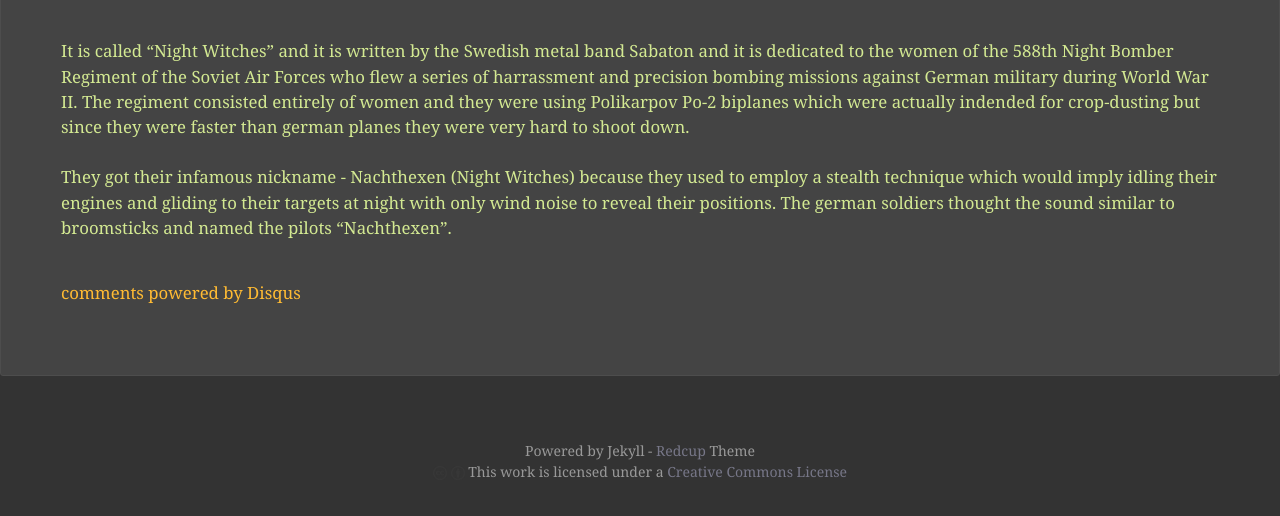
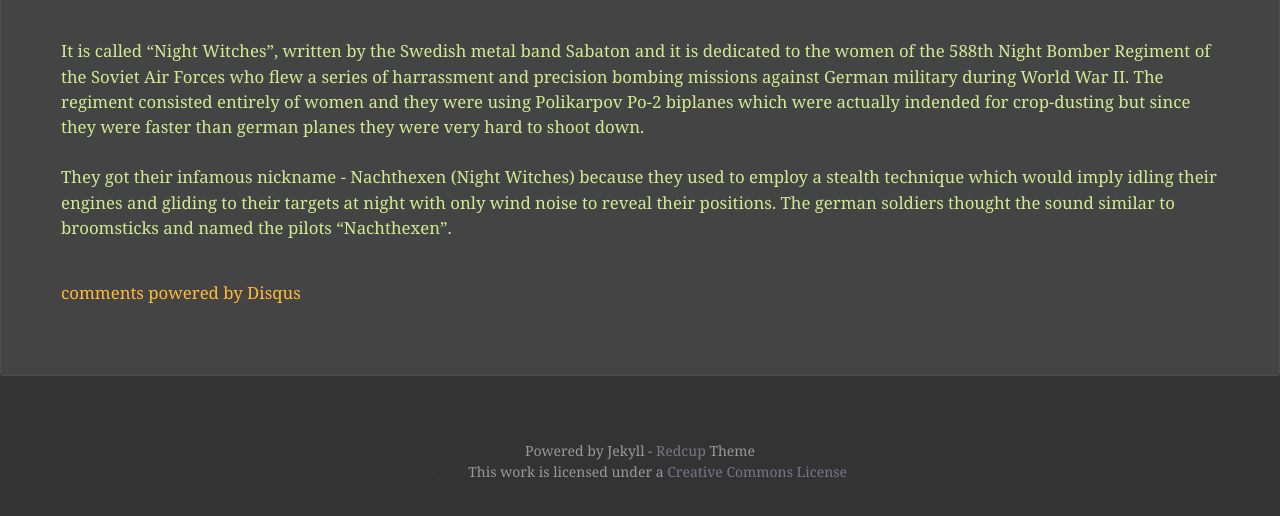
Before and after one commit to andr0idsensei/andr0idsensei.github.io, a Jekyll site: the page built from _posts/2016-03-08-opt-martie.md, in a window 1280 px wide and 900 px high, scrolled down 670 px, cut to the strip 240-796 px from the top of the window. Shown: the top 516 px of the strip. Built offline with Jekyll 4.4.1, drawn with Linux system fonts in a browser that asks for light colours; some web fonts are replaced; Markdown is read by kramdown in place of the engine named in the settings; comment, search, counter and statistics services are not loaded.

```diff
--- a/_config.yml
+++ b/_config.yml
@@ -5,7 +5,7 @@ port: 3000
 highlighter: pygments
 
 permalink: /:year/:month/:day/:title.html
-markdown: redcarpet
+markdown: kramdown
 
 google_analytics: UA-7443099-4
 
--- a/_posts/2016-03-08-opt-martie.md
+++ b/_posts/2016-03-08-opt-martie.md
@@ -17,7 +17,7 @@ This is a short dedication to all women on this special day. Thank you for being
 <iframe width="560" height="315" src="https://www.youtube.com/embed/s0ejv2Hs0wo" frameborder="0" allowfullscreen></iframe>
 <br/>
 
-It is called "Night Witches" and it is written by the Swedish metal band Sabaton and it is dedicated to the women of the 588th Night Bomber Regiment of the Soviet Air Forces who flew a series of harrassment and precision bombing missions against German military during World War II. The regiment consisted entirely of women and they were using Polikarpov Po-2 biplanes which were actually indended for crop-dusting but since they were faster than german planes they were very hard to shoot down.
+It is called "Night Witches", written by the Swedish metal band Sabaton and it is dedicated to the women of the 588th Night Bomber Regiment of the Soviet Air Forces who flew a series of harrassment and precision bombing missions against German military during World War II. The regiment consisted entirely of women and they were using Polikarpov Po-2 biplanes which were actually indended for crop-dusting but since they were faster than german planes they were very hard to shoot down.
 <br/><br/>
 
 They got their infamous nickname - Nachthexen (Night Witches) because they used to employ a stealth technique which would imply idling their engines and gliding to their targets at night with only wind noise to reveal their positions. The german soldiers thought the sound similar to broomsticks and named the pilots "Nachthexen".
```
